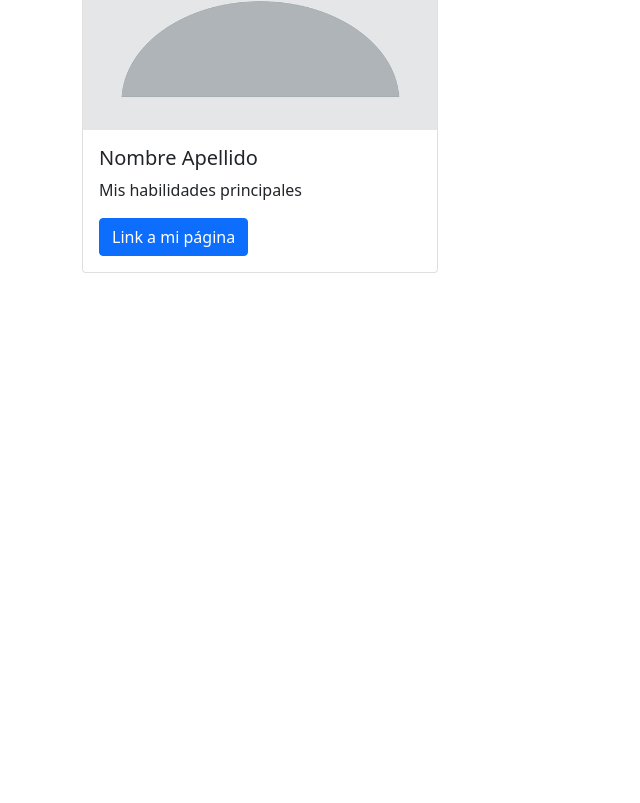
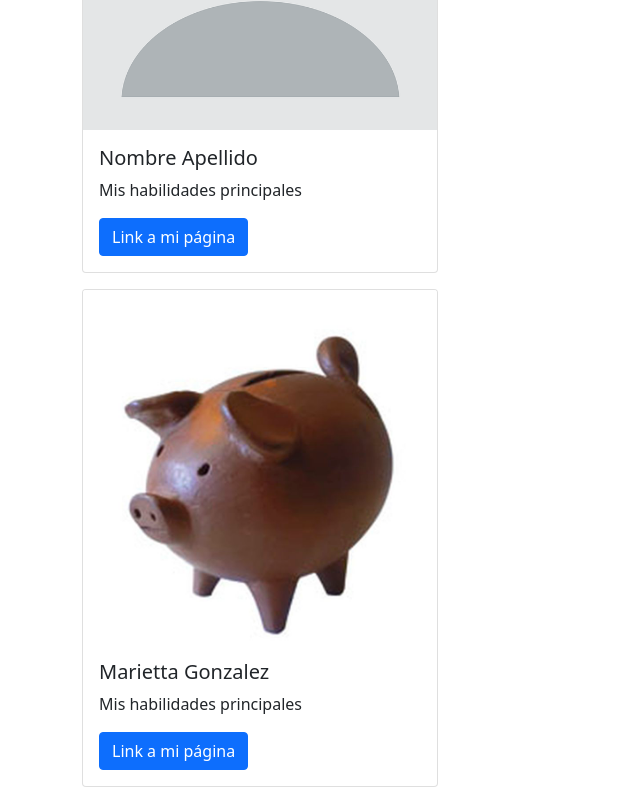
Before and after one commit to KarlHeitmann/g49_talentos, a plain HTML site: page index.html in a window 1280 px wide. Shown: the part 306-1109 px from the top of the page, without its empty margins (0-640 px from the left). Before the commit the page ends 800 px from the top, so only its background shows below. Drawn offline with nearby package versions, Linux system fonts and the light colour scheme.

Commit message:
marietta

```diff
--- a/index.html
+++ b/index.html
@@ -52,6 +52,20 @@
       </div>
     </div>
 
+    <div class="container">
+      <div class="row my-3">
+        <div class="col-sm-4">
+          <div class="card">
+            <img src="./assets/img/chancho.jpg" class="card-img-top" alt="Chancho de greda">
+            <div class="card-body">
+              <h5 class="card-title">Marietta Gonzalez</h5>
+              <p class="card-text">Mis habilidades principales</p>
+              <a href="#" class="btn btn-primary">Link a mi página</a>
+            </div>
+          </div>
+        </div>
+      </div>
+    </div>
     <!-- Optional JavaScript; choose one of the two! -->
 
     <!-- Option 1: Bootstrap Bundle with Popper -->
```
Also changed, not shown: assets/img/chancho.jpg (added).
